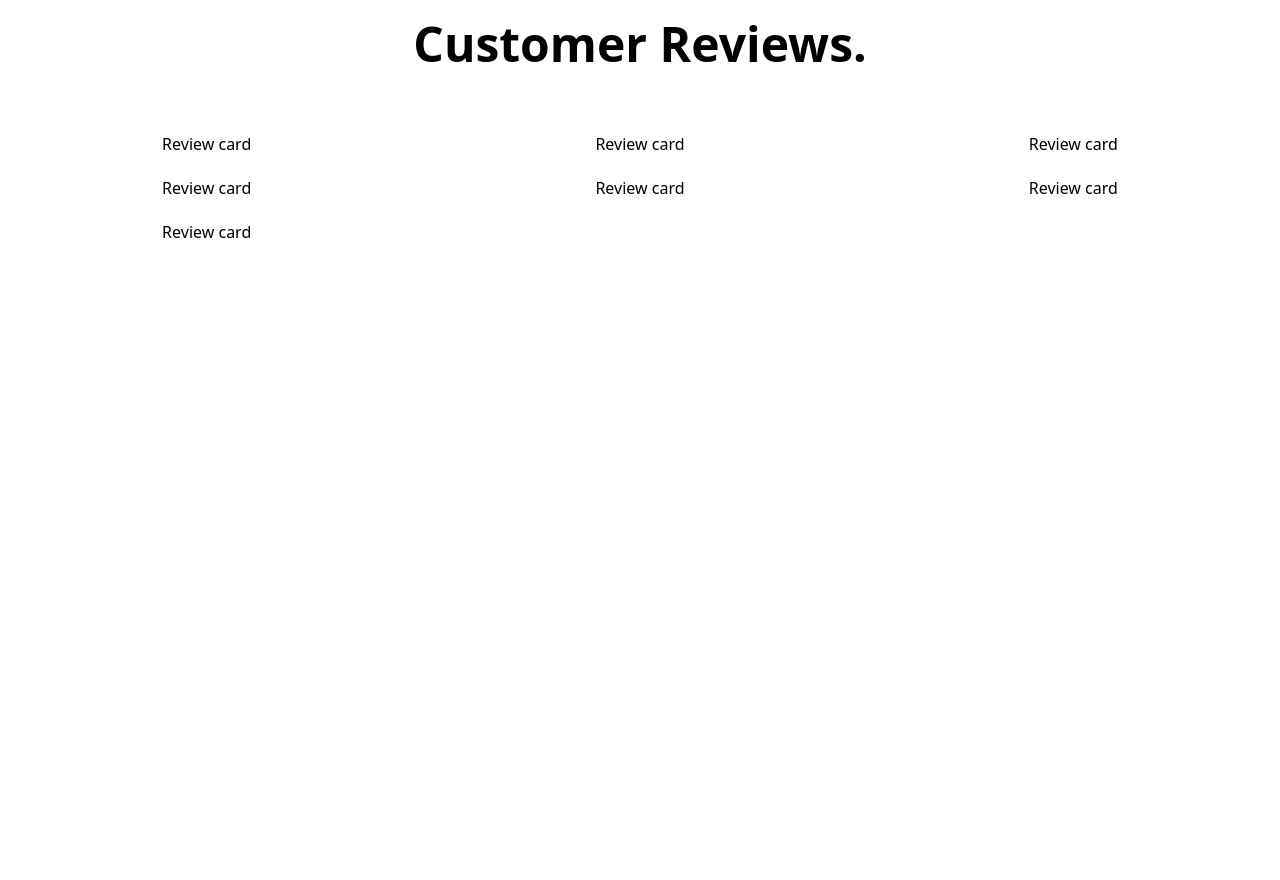
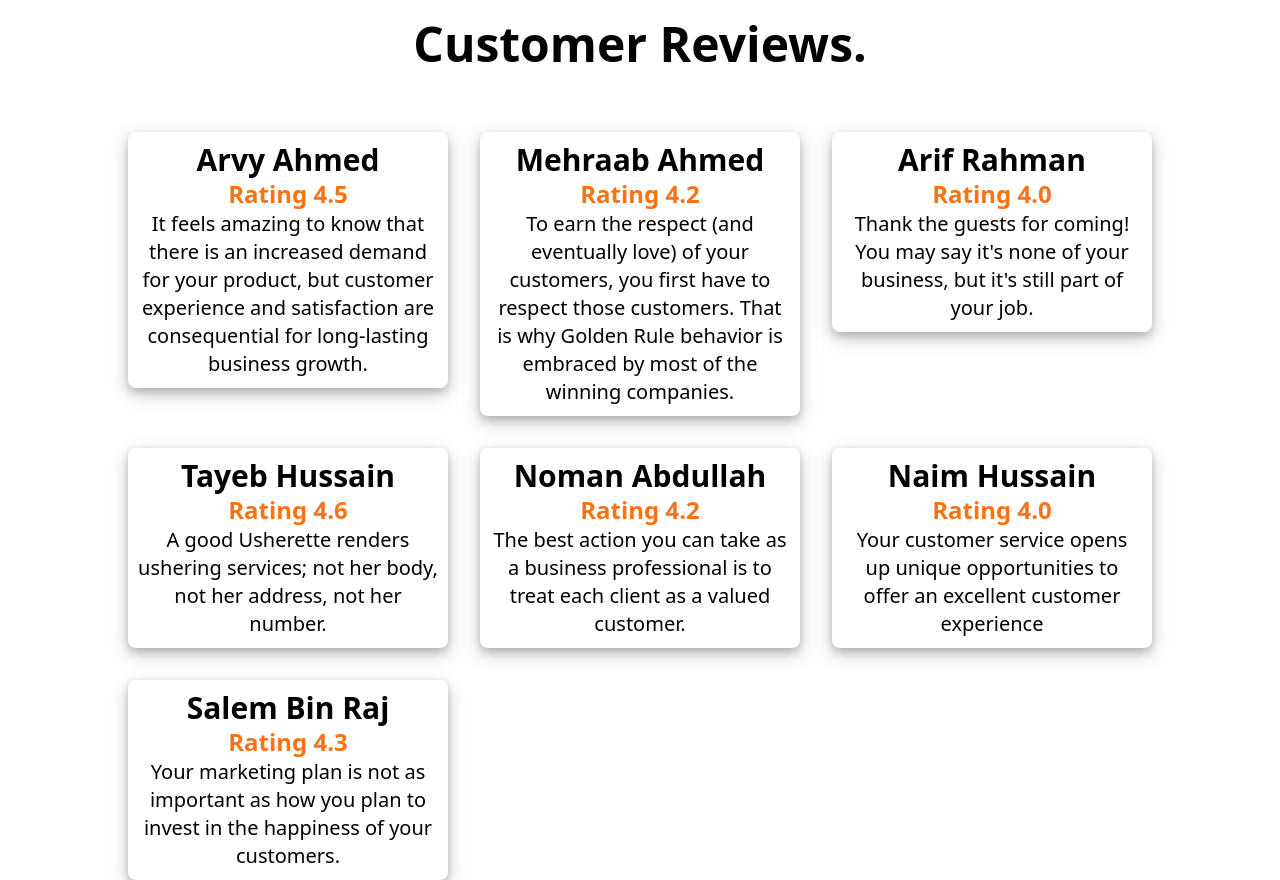
Before and after one commit to AbuKausar007/product-review-perfect-choice-assignment-9, a React (Create React App) app: page / in a window 1280 px wide. Shown: the part 680-1560 px from the top of the page. Before the commit the page ends 924 px from the top, so only its background shows below. Built offline with nearby package versions, Linux system fonts and the light colour scheme.

Commit message:
review part half done

```diff
--- a/src/components/Home/Home.js
+++ b/src/components/Home/Home.js
@@ -38,7 +38,7 @@ const Home = () => {
       </section>
       <section>
         <h1 className="text-5xl font-semibold py-16">Customer Reviews.</h1>
-        <div className="grid grid-cols-3 gap-5">
+        <div className="grid grid-cols-3 gap-8 w-4/5 m-auto">
           {reviews.map((review) => (
             <Review key={review._id} review={review}></Review>
           ))}
--- a/src/components/Review/Review.css
+++ b/src/components/Review/Review.css
@@ -0,0 +1,5 @@
+.review {
+    box-shadow: 0 4px 8px 0 rgba(0, 0, 0, 0.2), 0 6px 20px 0 rgba(0, 0, 0, 0.19);
+    border-radius: 8px;
+    padding: 10px;
+}
--- a/src/components/Review/Review.js
+++ b/src/components/Review/Review.js
@@ -1,10 +1,15 @@
 import React from "react";
+import "./Review.css";
 
 const Review = ({ review }) => {
   const { _id, description, name, rating, imageURL } = review;
   return (
     <div>
-      <h1>Review card</h1>
+      <div className="review">
+        <h1 className="text-3xl font-semibold">{name}</h1>
+        <p className="text-2xl font-bold text-orange-500">{rating}</p>
+        <p className="text-xl">{description}</p>
+      </div>
     </div>
   );
 };
```
